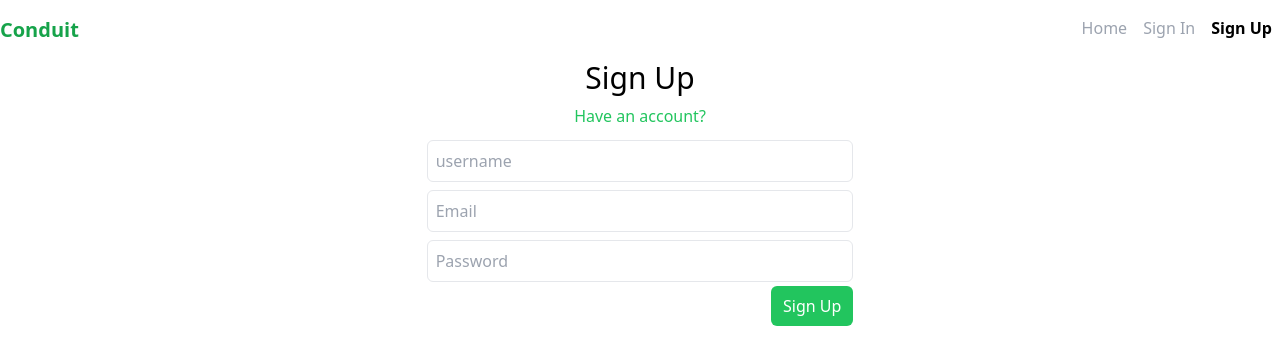
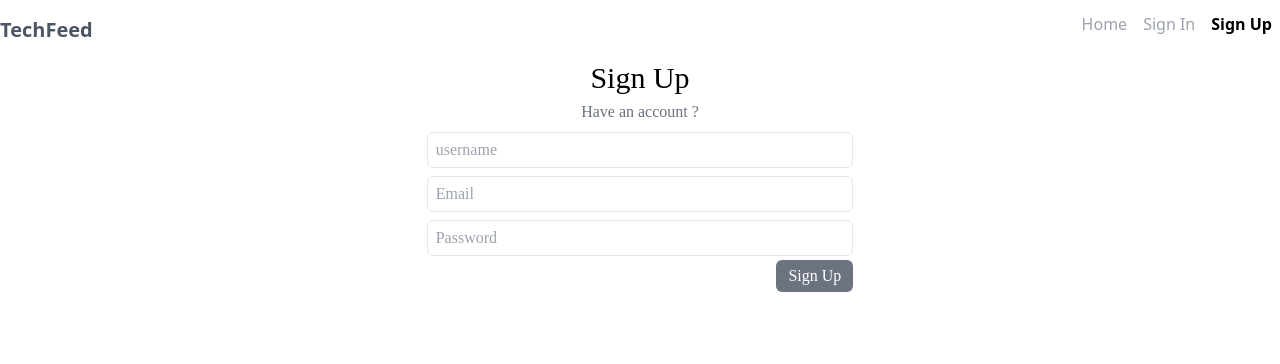
Before and after one commit to SmithankumarR/Blog-App, a React (Create React App) app in the folder blog-app/: page /sign-up in a window 1280 px wide. Shown: the top 364 px of the page. Built offline with nearby package versions, Linux system fonts and the light colour scheme.

Commit message:
add files

```diff
--- a/blog-app/public/index.html
+++ b/blog-app/public/index.html
@@ -9,35 +9,10 @@
       name="description"
       content="Web site created using create-react-app"
     />
-    <link rel="apple-touch-icon" href="%PUBLIC_URL%/logo192.png" />
-    <!--
-      manifest.json provides metadata used when your web app is installed on a
-      user's mobile device or desktop. See https://developers.google.com/web/fundamentals/web-app-manifest/
-    -->
-    <link rel="manifest" href="%PUBLIC_URL%/manifest.json" />
-    <!--
-      Notice the use of %PUBLIC_URL% in the tags above.
-      It will be replaced with the URL of the `public` folder during the build.
-      Only files inside the `public` folder can be referenced from the HTML.
-
-      Unlike "/favicon.ico" or "favicon.ico", "%PUBLIC_URL%/favicon.ico" will
-      work correctly both with client-side routing and a non-root public URL.
-      Learn how to configure a non-root public URL by running `npm run build`.
-    -->
-    <title>React App</title>
+    <title>Tech-Feed Blog App</title>
   </head>
   <body>
     <noscript>You need to enable JavaScript to run this app.</noscript>
     <div id="root"></div>
-    <!--
-      This HTML file is a template.
-      If you open it directly in the browser, you will see an empty page.
-
-      You can add webfonts, meta tags, or analytics to this file.
-      The build step will place the bundled scripts into the <body> tag.
-
-      To begin the development, run `npm start` or `yarn start`.
-      To create a production bundle, use `npm run build` or `yarn build`.
-    -->
   </body>
 </html>
--- a/blog-app/src/App.js
+++ b/blog-app/src/App.js
@@ -4,6 +4,7 @@ import SignIn from "./components/SignIn";
 import SignUp from "./components/SignUp";
 import NoMatch from "./components/NoMatch";
 import Navbar from "./components/Navbar";
+import "./styles/style.css"
 import SingleArticle from "./components/SingleArticle";
 
 
--- a/blog-app/src/components/FeedNav.js
+++ b/blog-app/src/components/FeedNav.js
@@ -6,14 +6,14 @@ function FeedNav(props) {
     <nav className="flex justify-start items-center">
       <ul className="flex">
         <li className="m-8">
-          <Link className={props.activeTab === "" && "text-green-600 no-underline" } to="/" onClick={props.removeTab}>
+          <Link className={props.activeTab === "" && "text-gray-600 no-underline" } to="/" onClick={props.removeTab}>
             Global Feed
           </Link>
         </li>
         {
           props.activeTab &&
           <li className="m-8">
-              <Link className={props.activeTab && "text-green-600 no-underline"} to="/">
+              <Link className={props.activeTab && "text-gray-600 no-underline"} to="/">
               #{props.activeTab}
             </Link>
           </li>
--- a/blog-app/src/components/Hero.js
+++ b/blog-app/src/components/Hero.js
@@ -2,9 +2,9 @@ import React from 'react'
 
 function Hero() {
     return (
-        <section className="bg-green-600 text-slate-100 text-center py-12">
+        <section className="bg-gray-900 text-slate-100 text-center py-12">
             <h1 className="text-4xl">
-                Conduit
+                TechFeed
             </h1>
             <h3>A place to share your knowledge</h3>
         </section>
--- a/blog-app/src/components/Navbar.js
+++ b/blog-app/src/components/Navbar.js
@@ -3,7 +3,7 @@ const Navbar = () => {
     return (
         <header className="container mx-auto py-4 font-sans">
             <nav className="flex justify-between">
-                <strong className="text-green-600 font-bold text-xl"><NavLink to="/">Conduit</NavLink></strong>
+                <strong className="text-gray-600 font-bold text-xl"><NavLink to="/">TechFeed</NavLink></strong>
                 <ul className="flex text-gray-400">
                     <NavLink className="mx-2 capitalize " activeClassName="font-bold text-black"  to="/" exact>home</NavLink>
                     <NavLink className="mx-2 capitalize " activeClassName="font-bold text-black" to="/sign-in">sign in</NavLink>
--- a/blog-app/src/components/NoMatch.js
+++ b/blog-app/src/components/NoMatch.js
@@ -1,8 +1,11 @@
-import React from 'react'
+import React from 'react';
+
 
 const NoMatch = () => {
   return (
-    <h2 className='font-bold'>404 Page not found</h2>
+    <div className="container w-1/2 bg-black text-red-500">
+      <h2 className='font-bold text-center'>404 Page not found</h2>
+    </div>
   )
 }
 
--- a/blog-app/src/components/Pagination.js
+++ b/blog-app/src/components/Pagination.js
@@ -12,7 +12,7 @@ function Pagination(props) {
             <div className="p-2 flex flex-wrap">
                 {pagesArray.map((page) => (
                     <span onClick={() => updateCurrentPageIndex(page)} key={page}
-                        className={`${activePageIndex === page ? "bg-green-600 hover:bg-green-400 text-white border my-2 border-gray-900 p-2 mx-2 rounded-md" : "border my-2 border-green-400 p-2 mx-2 rounded-md"} `}>
+                        className={`${activePageIndex === page ? "bg-orange-600 hover:bg-orange-400 text-white border my-2 border-gray-900 p-2 mx-2 rounded-md" : "border my-2 border-orange-400 p-2 mx-2 rounded-md"} `}>
                         {page}
                     </span>
                 ))}
--- a/blog-app/src/components/SignIn.js
+++ b/blog-app/src/components/SignIn.js
@@ -1,5 +1,6 @@
 import React from "react";
 import validate from "../utils/validate";
+import { Link } from "react-router-dom"
 class SignIn extends React.Component {
     state = {
         email: "",
@@ -24,8 +25,10 @@ class SignIn extends React.Component {
         return (
             <form className="w-1/3 mx-auto relative " onSubmit={this.handleSubmit}>
                 <h1 className="text-3xl text-center">Sign in</h1>
-                <h3 className="text-green-500 font-medium my-2 text-center">
-                    Need an account?
+                <h3 className="text-gray-500 font-medium my-2 text-center">
+                    <Link to="/sign-up" className="hover:text-green-400">
+                        Need an account ?
+                    </Link>
                 </h3>
                 <fieldset>
                     <div>
@@ -52,7 +55,7 @@ class SignIn extends React.Component {
                         type="submit"
                         value="Sign in"
                         disabled={errors.email || errors.password}
-                        className="bg-green-500 rounded-md absolute right-0  text-white py-2 px-3 hover:bg-green-600 disabled:bg-slate-300 focus:outline-none"
+                        className="bg-gray-500 rounded-md absolute right-0  text-white py-2 px-3 hover:bg-gray-600 disabled:bg-slate-300 focus:outline-none"
                     >
                         Sign In
                     </button>
--- a/blog-app/src/components/SignUp.js
+++ b/blog-app/src/components/SignUp.js
@@ -1,5 +1,6 @@
 import React from "react";
 import validate from "../utils/validate";
+import { Link } from "react-router-dom";
 class signUp extends React.Component {
     state = {
         username: "",
@@ -14,7 +15,7 @@ class signUp extends React.Component {
     handleOnChange = (event) => {
         let { name, value } = event.target;
         let errors = { ...this.state.errors };
-        validate(errors,name,value)
+        validate(errors, name, value)
         this.setState({ [name]: value, errors, });
     };
     handleSubmit = (event) => {
@@ -25,8 +26,10 @@ class signUp extends React.Component {
         return (
             <form className="w-1/3 mx-auto relative " onSubmit={this.handleSubmit}>
                 <h1 className="text-3xl text-center">Sign Up</h1>
-                <h3 className="text-green-500 font-medium my-2 text-center">
-                    Have an account?
+                <h3 className="text-gray-500 font-medium my-2 text-center">
+                    <Link to="/sign-in" className="hover:text-green-400">
+                        Have an account ?
+                    </Link>
                 </h3>
                 <fieldset>
                     <div>
@@ -63,7 +66,7 @@ class signUp extends React.Component {
                         type="submit"
                         value="Sign in"
                         disabled={errors.email || errors.password || errors.username}
-                        className="bg-green-500 rounded-md absolute right-0  text-white py-2 px-3 hover:bg-green-600 disabled:bg-slate-300 focus:outline-none"
+                        className="bg-gray-500 rounded-md absolute right-0  text-white py-2 px-3 hover:bg-gray-600 disabled:bg-slate-300 focus:outline-none"
                     >
                         Sign Up
                     </button>
--- a/blog-app/src/styles/style.css
+++ b/blog-app/src/styles/style.css
@@ -0,0 +1,137 @@
+/* http://meyerweb.com/eric/tools/css/reset/
+   v2.0 | 20110126
+   License: none (public domain)
+*/
+
+html,
+body,
+div,
+span,
+applet,
+object,
+iframe,
+h1,
+h2,
+h3,
+h4,
+h5,
+h6,
+p,
+blockquote,
+pre,
+a,
+abbr,
+acronym,
+address,
+big,
+cite,
+code,
+del,
+dfn,
+em,
+img,
+ins,
+kbd,
+q,
+s,
+samp,
+small,
+strike,
+strong,
+sub,
+sup,
+tt,
+var,
+b,
+u,
+i,
+center,
+dl,
+dt,
+dd,
+ol,
+ul,
+li,
+fieldset,
+form,
+label,
+legend,
+table,
+caption,
+tbody,
+tfoot,
+thead,
+tr,
+th,
+td,
+article,
+aside,
+canvas,
+details,
+embed,
+figure,
+figcaption,
+footer,
+header,
+hgroup,
+menu,
+nav,
+output,
+ruby,
+section,
+summary,
+time,
+mark,
+audio,
+video {
+    margin: 0;
+    padding: 0;
+    border: 0;
+    font-size: 100%;
+    font: inherit;
+    vertical-align: baseline;
+}
+
+/* HTML5 display-role reset for older browsers */
+article,
+aside,
+details,
+figcaption,
+figure,
+footer,
+header,
+hgroup,
+menu,
+nav,
+section {
+    display: block;
+}
+
+body {
+    line-height: 1;
+}
+
+ol,
+ul {
+    list-style: none;
+}
+
+blockquote,
+q {
+    quotes: none;
+}
+
+blockquote:before,
+blockquote:after,
+q:before,
+q:after {
+    content: '';
+    content: none;
+}
+
+table {
+    border-collapse: collapse;
+    border-spacing: 0;
+}
+
+/* custom styles */
```
Also changed, not shown: 1 other file (tests, documents, lock files or other folders).
